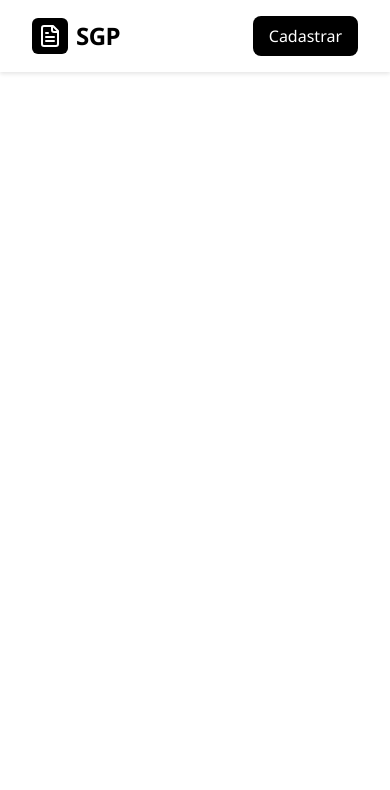
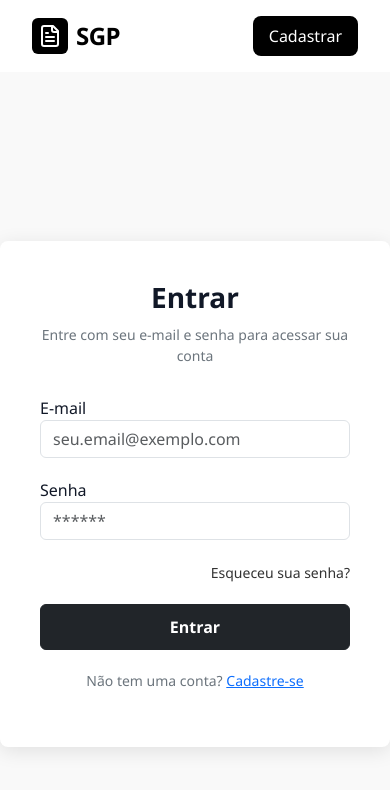
Before and after one commit to raunerlucas/app-gestao-projetos, an Angular app in the folder Frontend/gestao-projetos/: page /login in a window 390 px wide. Shown: the top 790 px of the page. Built offline with nearby package versions, Linux system fonts and the light colour scheme.

Commit message:
Feat: Implement login component with responsive design and form validation

```diff
--- a/Frontend/gestao-projetos/src/app/pages/login/login.css
+++ b/Frontend/gestao-projetos/src/app/pages/login/login.css
@@ -0,0 +1,57 @@
+.login-container {
+  display: flex;
+  justify-content: center;
+  align-items: center;
+  height: 100vh;
+  background-color: #f9f9f9;
+}
+
+.login-card {
+  background-color: #ffffff;
+  padding: 40px;
+  border-radius: 8px;
+  box-shadow: 0 4px 20px rgba(0, 0, 0, 0.1);
+  width: 100%;
+  max-width: 400px;
+  text-align: center;
+}
+
+.login-title {
+  font-size: 28px;
+  font-weight: bold;
+  margin-bottom: 10px;
+}
+
+.login-subtitle {
+  font-size: 14px;
+  color: #6c757d;
+  margin-bottom: 30px;
+}
+
+.form-group {
+  text-align: left;
+  margin-bottom: 20px;
+}
+
+.forgot-password {
+  text-align: right;
+  margin-bottom: 20px;
+}
+
+.forgot-password a {
+  font-size: 14px;
+  color: #333;
+  text-decoration: none;
+}
+
+.btn-block {
+  width: 100%;
+  padding: 10px;
+  font-weight: bold;
+}
+
+.signup-text {
+  margin-top: 20px;
+  font-size: 14px;
+  color: #6c757d;
+}
--- a/Frontend/gestao-projetos/src/app/pages/login/login.html
+++ b/Frontend/gestao-projetos/src/app/pages/login/login.html
@@ -1,3 +1,31 @@
 <app-navbar
   [btnLogin]="false"
 ></app-navbar>
+<div class="login-container">
+  <div class="login-card">
+    <h1 class="login-title">Entrar</h1>
+    <p class="login-subtitle">Entre com seu e-mail e senha para acessar sua conta</p>
+
+    <form>
+      <div class="form-group">
+        <label for="email">E-mail</label>
+        <input class="form-control" id="email" placeholder="seu.email@exemplo.com" type="email">
+      </div>
+
+      <div class="form-group">
+        <label for="senha">Senha</label>
+        <input class="form-control" id="senha" placeholder="******" type="password">
+      </div>
+
+      <div class="forgot-password">
+        <a href="#">Esqueceu sua senha?</a>
+      </div>
+
+      <button class="btn btn-dark btn-block" type="submit">Entrar</button>
+    </form>
+
+    <p class="signup-text">
+      Não tem uma conta? <a href="#">Cadastre-se</a>
+    </p>
+  </div>
+</div>
--- a/Frontend/gestao-projetos/src/app/pages/login/login.ts
+++ b/Frontend/gestao-projetos/src/app/pages/login/login.ts
@@ -1,4 +1,4 @@
-import { Component } from '@angular/core';
+import {Component} from '@angular/core';
 import {Navbar} from '../../shared/navbar/navbar';
 
 @Component({
```
